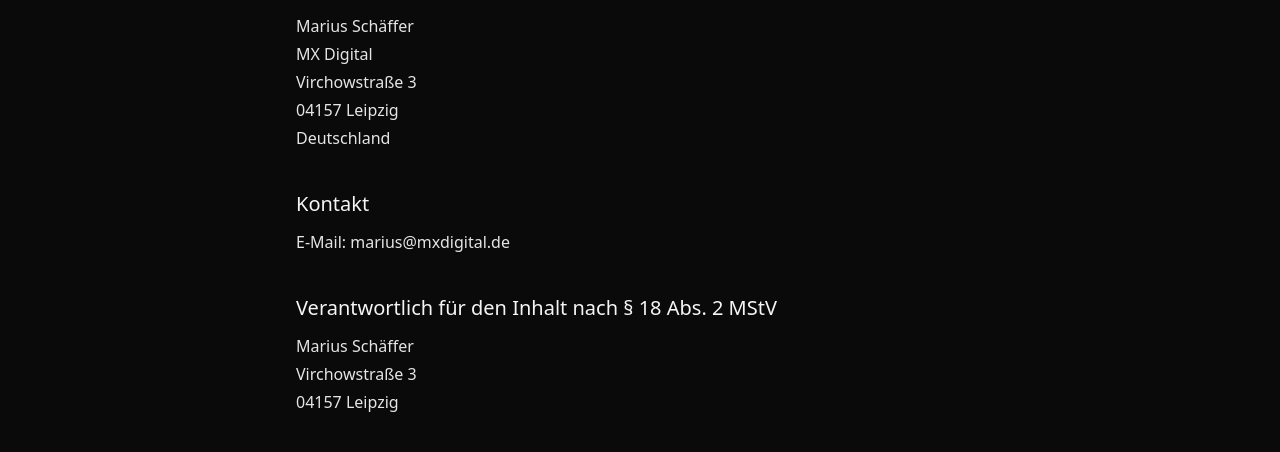
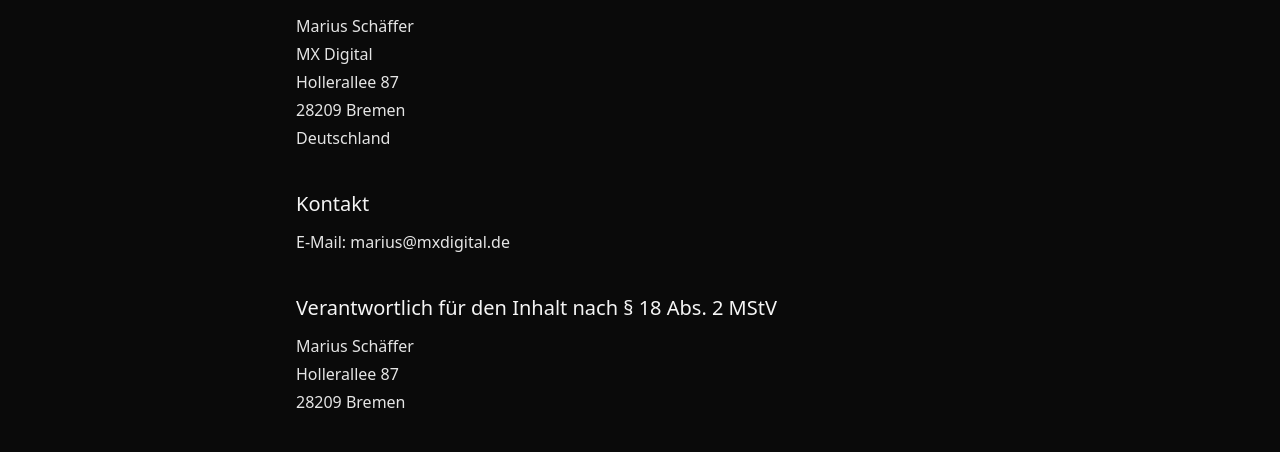
Before and after one commit to mars-mx/portfolio, a Next.js app: page /de/impressum in a window 1280 px wide. Shown: the part 217-669 px from the top of the page. Built offline with nearby package versions, Linux system fonts and the light colour scheme.

Commit message:
fix: update impressum address to Hollerallee 87 (requested in #14)

```diff
--- a/src/app/[locale]/impressum/page.tsx
+++ b/src/app/[locale]/impressum/page.tsx
@@ -18,8 +18,8 @@
       <div className="mt-4 space-y-1 text-neutral-200">
         <p>Marius Schäffer</p>
         <p>MX Digital</p>
-        <p>Virchowstraße 3</p>
-        <p>04157 Leipzig</p>
+        <p>Hollerallee 87</p>
+        <p>28209 Bremen</p>
         <p>{t("country")}</p>
       </div>
 
@@ -31,8 +31,8 @@
       <h2 className="mt-10 text-xl font-medium">{t("responsibleHeading")}</h2>
       <div className="mt-3 space-y-1 text-neutral-200">
         <p>Marius Schäffer</p>
-        <p>Virchowstraße 3</p>
-        <p>04157 Leipzig</p>
+        <p>Hollerallee 87</p>
+        <p>28209 Bremen</p>
       </div>
 
       <p className="mt-10 rounded-md border border-amber-500/40 bg-amber-500/10 px-4 py-3 text-sm text-amber-100">
```
